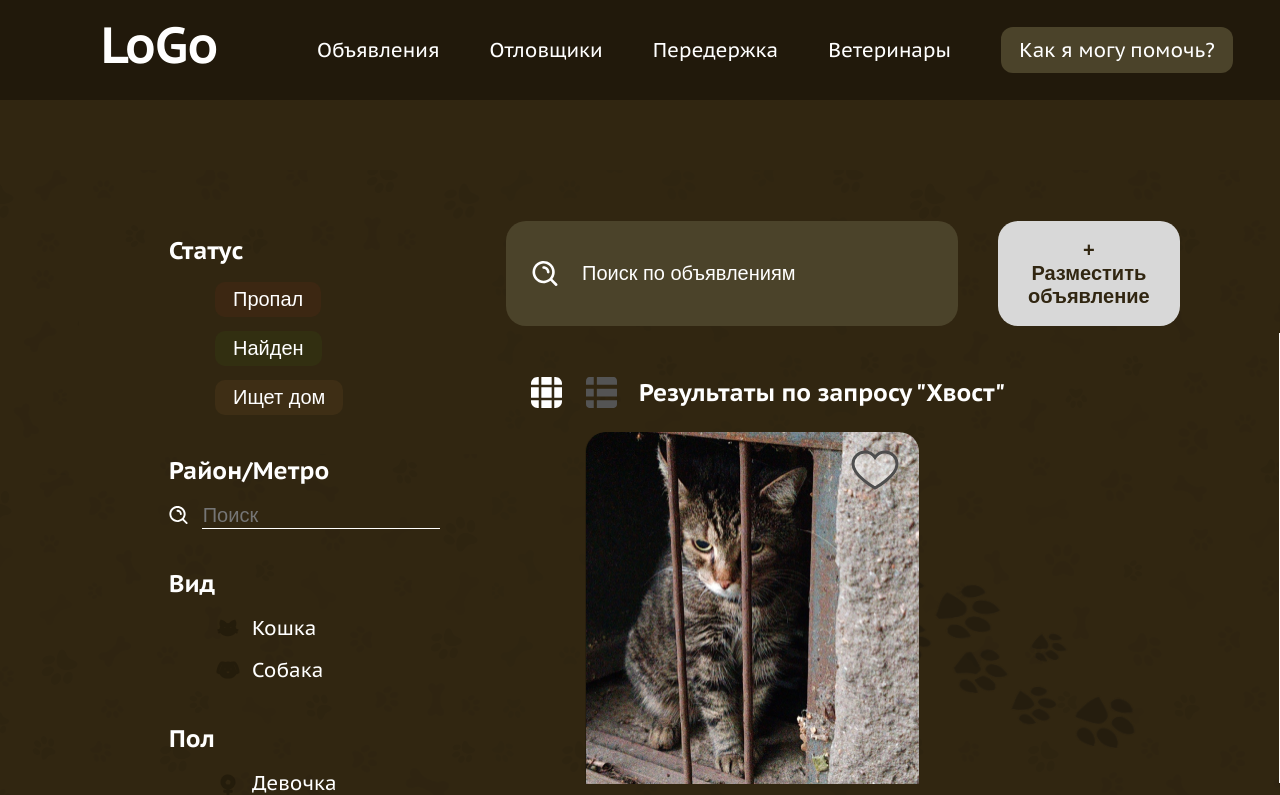
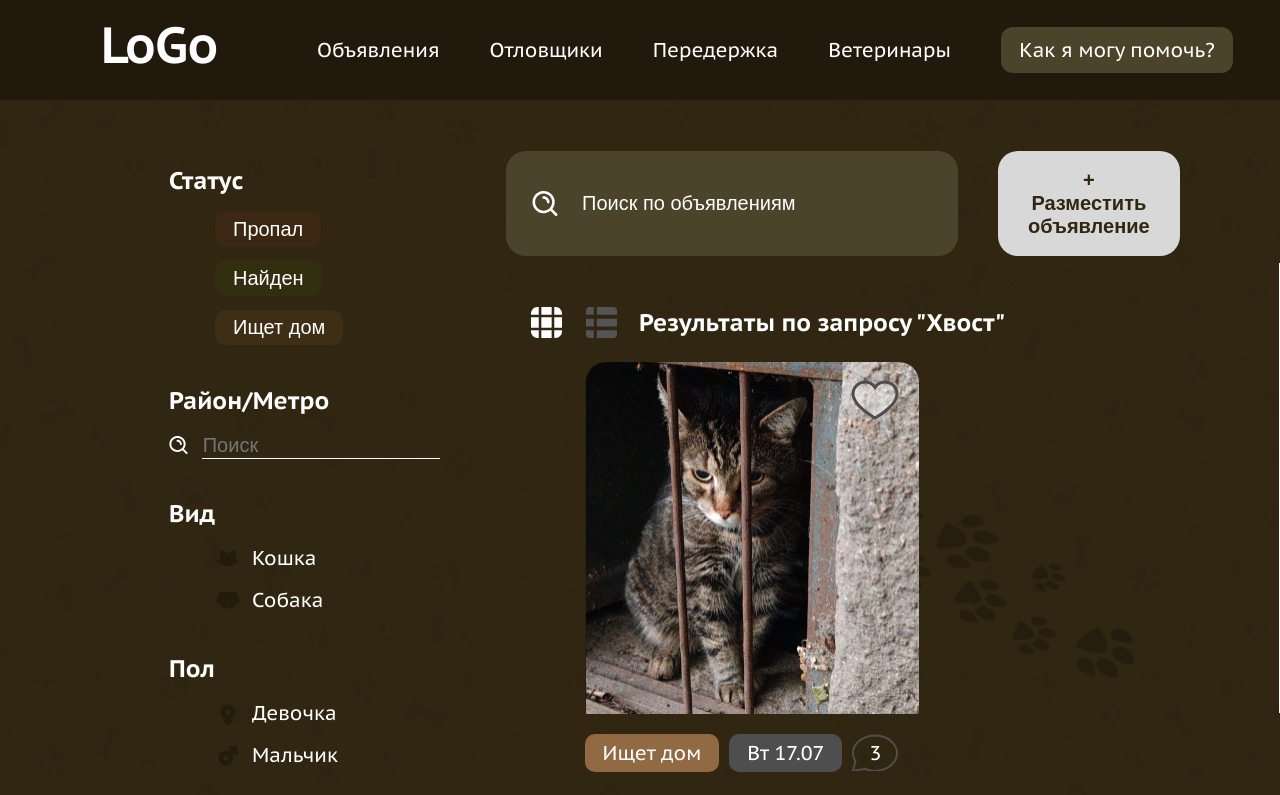
Before and after one commit to kotopesp/sos-kotopes, an Angular app in the folder frontend/: page /posts in a window 1280 px wide. Shown: the top 795 px of the page. Built offline with nearby package versions, Linux system fonts and the light colour scheme.

Commit message:
bug fix on posts page

```diff
--- a/frontend/src/pages/posts/ui/posts.component.scss
+++ b/frontend/src/pages/posts/ui/posts.component.scss
@@ -3,7 +3,6 @@
   flex-direction: row;
   width: 100%;
   position: absolute;
-  margin-top: 70px;
 
   &::before {
     content: "";
```
